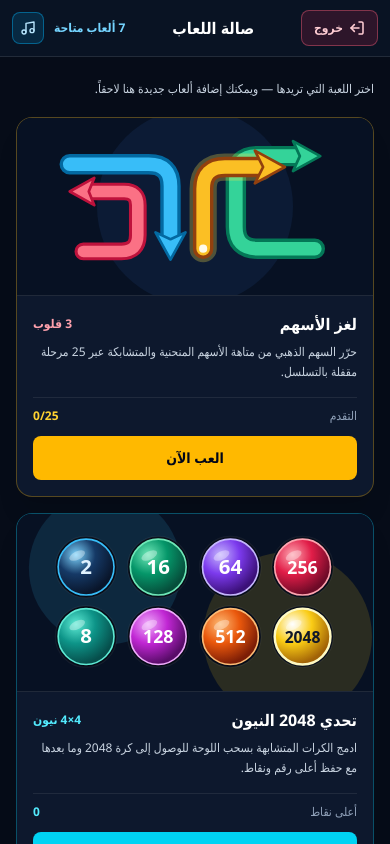
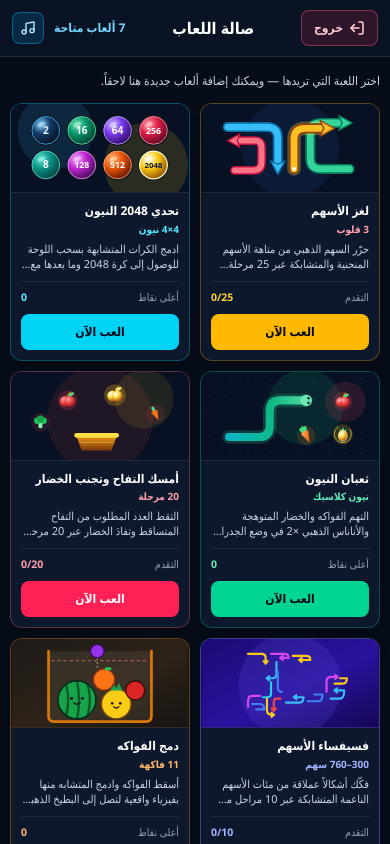
Before and after one commit to basim52/point-catcher, a React (Vite) app: page / in a window 390 px wide. Both pictures are taken after a click on the button "اللعاب". Built offline with nearby package versions, Linux system fonts and the light colour scheme.

Commit message:
style: optimize game lobby layout for mobile
Adjust grid configuration, padding, and font sizes to improve responsiveness and usability on smaller screens.

```diff
--- a/src/miniGames.tsx
+++ b/src/miniGames.tsx
@@ -2674,36 +2674,36 @@ export const GamesModal: React.FC<GamesModalProps> = ({
       </header>
 
       {/* Games Selection Lobby */}
-      <main className="flex-1 min-h-0 overflow-y-auto px-4 sm:px-6 py-6 sm:py-8">
+      <main className="flex-1 min-h-0 overflow-y-auto px-2.5 sm:px-6 py-4 sm:py-8">
         <div className="mx-auto max-w-[920px]">
-          <p className="text-xs sm:text-sm text-slate-300 mb-5">
+          <p className="text-xs sm:text-sm text-slate-300 mb-3.5 sm:mb-5">
             {ht.hubSubtitle}
           </p>
 
-          <div className="grid grid-cols-1 sm:grid-cols-2 lg:grid-cols-3 gap-4">
+          <div className="grid grid-cols-2 lg:grid-cols-3 gap-2.5 sm:gap-4">
             {/* Game Card 1: Arrow Escape */}
-            <div className="group rounded-2xl border border-amber-400/30 bg-[#0d182d] hover:border-amber-300/60 transition-colors overflow-hidden shadow-xl flex flex-col">
+            <div className="group rounded-xl sm:rounded-2xl border border-amber-400/30 bg-[#0d182d] hover:border-amber-300/60 transition-colors overflow-hidden shadow-xl flex flex-col">
               <div className="aspect-[2/1] w-full border-b border-white/10 overflow-hidden bg-[#071123]">
                 <ArrowEscapePreviewArt />
               </div>
 
-              <div className="p-4 flex-1 flex flex-col">
-                <div className="flex items-center justify-between gap-2 mb-1.5">
-                  <h2 className="text-base sm:text-lg font-bold text-white">
+              <div className="p-2.5 sm:p-4 flex-1 flex flex-col">
+                <div className="flex flex-col sm:flex-row sm:items-center sm:justify-between gap-0.5 sm:gap-2 mb-1 sm:mb-1.5">
+                  <h2 className="text-xs sm:text-lg font-bold text-white leading-snug">
                     {ht.arrowGameTitle}
                   </h2>
-                  <span className="font-num text-xs font-semibold text-rose-300 whitespace-nowrap">
+                  <span className="font-num text-[10px] sm:text-xs font-semibold text-rose-300 whitespace-nowrap">
                     {ht.heartsTag}
                   </span>
                 </div>
 
-                <p className="text-xs sm:text-sm text-slate-300 leading-relaxed mb-4 flex-1">
+                <p className="text-[11px] sm:text-sm text-slate-300 leading-snug sm:leading-relaxed mb-2.5 sm:mb-4 flex-1 line-clamp-2 sm:line-clamp-none">
                   {ht.arrowGameDesc}
                 </p>
 
-                <div className="flex items-center justify-between text-xs text-slate-400 mb-3 pt-2.5 border-t border-white/8">
-                  <span>{ht.progressLabel}</span>
-                  <span className="font-num font-bold text-amber-300">
+                <div className="flex items-center justify-between gap-1 text-[10.5px] sm:text-xs text-slate-400 mb-2 sm:mb-3 pt-2 sm:pt-2.5 border-t border-white/8">
+                  <span className="truncate">{ht.progressLabel}</span>
+                  <span className="font-num font-bold text-amber-300 whitespace-nowrap">
                     {arrowSolvedCount}/{TOTAL_LEVELS}
                   </span>
                 </div>
@@ -2711,7 +2711,7 @@ export const GamesModal: React.FC<GamesModalProps> = ({
                 <button
                   type="button"
                   onClick={() => setActiveGame('arrow-escape')}
-                  className="w-full h-11 rounded-lg bg-amber-400 hover:bg-amber-300 active:scale-[0.99] text-slate-950 font-bold text-sm sm:text-base transition-all cursor-pointer"
+                  className="w-full h-9 sm:h-11 rounded-lg bg-amber-400 hover:bg-amber-300 active:scale-[0.99] text-slate-950 font-bold text-xs sm:text-base transition-all cursor-pointer"
                 >
                   {ht.playBtn}
                 </button>
@@ -2719,28 +2719,28 @@ export const GamesModal: React.FC<GamesModalProps> = ({
             </div>
 
             {/* Game Card 2: Neon 2048 */}
-            <div className="group rounded-2xl border border-cyan-400/30 bg-[#0d182d] hover:border-cyan-300/60 transition-colors overflow-hidden shadow-xl flex flex-col">
+            <div className="group rounded-xl sm:rounded-2xl border border-cyan-400/30 bg-[#0d182d] hover:border-cyan-300/60 transition-colors overflow-hidden shadow-xl flex flex-col">
               <div className="aspect-[2/1] w-full border-b border-white/10 overflow-hidden bg-[#071123]">
                 <Neon2048PreviewArt />
               </div>
 
-              <div className="p-4 flex-1 flex flex-col">
-                <div className="flex items-center justify-between gap-2 mb-1.5">
-                  <h2 className="text-base sm:text-lg font-bold text-white">
+              <div className="p-2.5 sm:p-4 flex-1 flex flex-col">
+                <div className="flex flex-col sm:flex-row sm:items-center sm:justify-between gap-0.5 sm:gap-2 mb-1 sm:mb-1.5">
+                  <h2 className="text-xs sm:text-lg font-bold text-white leading-snug">
                     {ht.neon2048Title}
                   </h2>
-                  <span className="font-num text-xs font-semibold text-cyan-300 whitespace-nowrap">
+                  <span className="font-num text-[10px] sm:text-xs font-semibold text-cyan-300 whitespace-nowrap">
                     {ht.neonTag}
                   </span>
                 </div>
 
-                <p className="text-xs sm:text-sm text-slate-300 leading-relaxed mb-4 flex-1">
+                <p className="text-[11px] sm:text-sm text-slate-300 leading-snug sm:leading-relaxed mb-2.5 sm:mb-4 flex-1 line-clamp-2 sm:line-clamp-none">
                   {ht.neon2048Desc}
                 </p>
 
-                <div className="flex items-center justify-between text-xs text-slate-400 mb-3 pt-2.5 border-t border-white/8">
-                  <span>{ht.bestScoreLabel}</span>
-                  <span className="font-num font-bold text-cyan-300">
+                <div className="flex items-center justify-between gap-1 text-[10.5px] sm:text-xs text-slate-400 mb-2 sm:mb-3 pt-2 sm:pt-2.5 border-t border-white/8">
+                  <span className="truncate">{ht.bestScoreLabel}</span>
+                  <span className="font-num font-bold text-cyan-300 truncate">
                     {stats2048.bestScore}
                     {stats2048.bestTile > 0 ? ` · ${stats2048.bestTile}` : ''}
                   </span>
@@ -2749,7 +2749,7 @@ export const GamesModal: React.FC<GamesModalProps> = ({
                 <button
                   type="button"
                   onClick={() => setActiveGame('neon-2048')}
-                  className="w-full h-11 rounded-lg bg-cyan-400 hover:bg-cyan-300 active:scale-[0.99] text-slate-950 font-bold text-sm sm:text-base transition-all cursor-pointer"
+                  className="w-full h-9 sm:h-11 rounded-lg bg-cyan-400 hover:bg-cyan-300 active:scale-[0.99] text-slate-950 font-bold text-xs sm:text-base transition-all cursor-pointer"
                 >
                   {ht.playBtn}
                 </button>
@@ -2757,28 +2757,28 @@ export const GamesModal: React.FC<GamesModalProps> = ({
             </div>
 
             {/* Game Card 3: Neon Snake */}
-            <div className="group rounded-2xl border border-emerald-400/30 bg-[#0d182d] hover:border-emerald-300/60 transition-colors overflow-hidden shadow-xl flex flex-col">
+            <div className="group rounded-xl sm:rounded-2xl border border-emerald-400/30 bg-[#0d182d] hover:border-emerald-300/60 transition-colors overflow-hidden shadow-xl flex flex-col">
               <div className="aspect-[2/1] w-full border-b border-white/10 overflow-hidden bg-[#071123]">
                 <NeonSnakePreviewArt />
               </div>
 
-              <div className="p-4 flex-1 flex flex-col">
-                <div className="flex items-center justify-between gap-2 mb-1.5">
-                  <h2 className="text-base sm:text-lg font-bold text-white">
+              <div className="p-2.5 sm:p-4 flex-1 flex flex-col">
+                <div className="flex flex-col sm:flex-row sm:items-center sm:justify-between gap-0.5 sm:gap-2 mb-1 sm:mb-1.5">
+                  <h2 className="text-xs sm:text-lg font-bold text-white leading-snug">
                     {ht.neonSnakeTitle}
                   </h2>
-                  <span className="font-num text-xs font-semibold text-emerald-300 whitespace-nowrap">
+                  <span className="font-num text-[10px] sm:text-xs font-semibold text-emerald-300 whitespace-nowrap">
                     {ht.snakeTag}
                   </span>
                 </div>
 
-                <p className="text-xs sm:text-sm text-slate-300 leading-relaxed mb-4 flex-1">
+                <p className="text-[11px] sm:text-sm text-slate-300 leading-snug sm:leading-relaxed mb-2.5 sm:mb-4 flex-1 line-clamp-2 sm:line-clamp-none">
                   {ht.neonSnakeDesc}
                 </p>
 
-                <div className="flex items-center justify-between text-xs text-slate-400 mb-3 pt-2.5 border-t border-white/8">
-                  <span>{ht.bestScoreLabel}</span>
-                  <span className="font-num font-bold text-emerald-300">
+                <div className="flex items-center justify-between gap-1 text-[10.5px] sm:text-xs text-slate-400 mb-2 sm:mb-3 pt-2 sm:pt-2.5 border-t border-white/8">
+                  <span className="truncate">{ht.bestScoreLabel}</span>
+                  <span className="font-num font-bold text-emerald-300 whitespace-nowrap">
                     {snakeStats.bestScore}
                   </span>
                 </div>
@@ -2786,7 +2786,7 @@ export const GamesModal: React.FC<GamesModalProps> = ({
                 <button
                   type="button"
                   onClick={() => setActiveGame('neon-snake')}
-                  className="w-full h-11 rounded-lg bg-emerald-400 hover:bg-emerald-300 active:scale-[0.99] text-slate-950 font-bold text-sm sm:text-base transition-all cursor-pointer"
+                  className="w-full h-9 sm:h-11 rounded-lg bg-emerald-400 hover:bg-emerald-300 active:scale-[0.99] text-slate-950 font-bold text-xs sm:text-base transition-all cursor-pointer"
                 >
                   {ht.playBtn}
                 </button>
@@ -2794,28 +2794,28 @@ export const GamesModal: React.FC<GamesModalProps> = ({
             </div>
 
             {/* Game Card 4: Catch Apples, Dodge Veggies */}
-            <div className="group rounded-2xl border border-rose-400/30 bg-[#0d182d] hover:border-rose-300/60 transition-colors overflow-hidden shadow-xl flex flex-col">
+            <div className="group rounded-xl sm:rounded-2xl border border-rose-400/30 bg-[#0d182d] hover:border-rose-300/60 transition-colors overflow-hidden shadow-xl flex flex-col">
               <div className="aspect-[2/1] w-full border-b border-white/10 overflow-hidden bg-[#071123]">
                 <AppleCatchPreviewArt />
               </div>
 
-              <div className="p-4 flex-1 flex flex-col">
-                <div className="flex items-center justify-between gap-2 mb-1.5">
-                  <h2 className="text-base sm:text-lg font-bold text-white">
+              <div className="p-2.5 sm:p-4 flex-1 flex flex-col">
+                <div className="flex flex-col sm:flex-row sm:items-center sm:justify-between gap-0.5 sm:gap-2 mb-1 sm:mb-1.5">
+                  <h2 className="text-xs sm:text-lg font-bold text-white leading-snug">
                     {ht.appleCatchTitle}
                   </h2>
-                  <span className="font-num text-xs font-semibold text-rose-300 whitespace-nowrap">
+                  <span className="font-num text-[10px] sm:text-xs font-semibold text-rose-300 whitespace-nowrap">
                     {ht.appleCatchTag}
                   </span>
                 </div>
 
-                <p className="text-xs sm:text-sm text-slate-300 leading-relaxed mb-4 flex-1">
+                <p className="text-[11px] sm:text-sm text-slate-300 leading-snug sm:leading-relaxed mb-2.5 sm:mb-4 flex-1 line-clamp-2 sm:line-clamp-none">
                   {ht.appleCatchDesc}
                 </p>
 
-                <div className="flex items-center justify-between text-xs text-slate-400 mb-3 pt-2.5 border-t border-white/8">
-                  <span>{ht.progressLabel}</span>
-                  <span className="font-num font-bold text-rose-300">
+                <div className="flex items-center justify-between gap-1 text-[10.5px] sm:text-xs text-slate-400 mb-2 sm:mb-3 pt-2 sm:pt-2.5 border-t border-white/8">
+                  <span className="truncate">{ht.progressLabel}</span>
+                  <span className="font-num font-bold text-rose-300 whitespace-nowrap">
                     {appleCatchCleared}/{APPLE_CATCH_TOTAL_LEVELS}
                   </span>
                 </div>
@@ -2823,7 +2823,7 @@ export const GamesModal: React.FC<GamesModalProps> = ({
                 <button
                   type="button"
                   onClick={() => setActiveGame('apple-catch')}
-                  className="w-full h-11 rounded-lg bg-rose-500 hover:bg-rose-400 active:scale-[0.99] text-white font-bold text-sm sm:text-base transition-all cursor-pointer"
+                  className="w-full h-9 sm:h-11 rounded-lg bg-rose-500 hover:bg-rose-400 active:scale-[0.99] text-white font-bold text-xs sm:text-base transition-all cursor-pointer"
                 >
                   {ht.playBtn}
                 </button>
@@ -2831,28 +2831,28 @@ export const GamesModal: React.FC<GamesModalProps> = ({
             </div>
 
             {/* Game Card 5: Arrow Mosaic (فسيفساء الأسهم) */}
-            <div className="group rounded-2xl border border-indigo-400/40 bg-[#0d182d] hover:border-indigo-300/75 transition-colors overflow-hidden shadow-xl flex flex-col">
+            <div className="group rounded-xl sm:rounded-2xl border border-indigo-400/40 bg-[#0d182d] hover:border-indigo-300/75 transition-colors overflow-hidden shadow-xl flex flex-col">
               <div className="aspect-[2/1] w-full border-b border-white/10 overflow-hidden bg-[#1e0a6e]">
                 <ArrowMosaicPreviewArt />
               </div>
 
-              <div className="p-4 flex-1 flex flex-col">
-                <div className="flex items-center justify-between gap-2 mb-1.5">
-                  <h2 className="text-base sm:text-lg font-bold text-white">
+              <div className="p-2.5 sm:p-4 flex-1 flex flex-col">
+                <div className="flex flex-col sm:flex-row sm:items-center sm:justify-between gap-0.5 sm:gap-2 mb-1 sm:mb-1.5">
+                  <h2 className="text-xs sm:text-lg font-bold text-white leading-snug">
                     {ht.arrowMosaicTitle}
                   </h2>
-                  <span className="font-num text-xs font-semibold text-indigo-300 whitespace-nowrap">
+                  <span className="font-num text-[10px] sm:text-xs font-semibold text-indigo-300 whitespace-nowrap">
                     {ht.arrowMosaicTag}
                   </span>
                 </div>
 
-                <p className="text-xs sm:text-sm text-slate-300 leading-relaxed mb-4 flex-1">
+                <p className="text-[11px] sm:text-sm text-slate-300 leading-snug sm:leading-relaxed mb-2.5 sm:mb-4 flex-1 line-clamp-2 sm:line-clamp-none">
                   {ht.arrowMosaicDesc}
                 </p>
 
-                <div className="flex items-center justify-between text-xs text-slate-400 mb-3 pt-2.5 border-t border-white/8">
-                  <span>{ht.progressLabel}</span>
-                  <span className="font-num font-bold text-indigo-300">
+                <div className="flex items-center justify-between gap-1 text-[10.5px] sm:text-xs text-slate-400 mb-2 sm:mb-3 pt-2 sm:pt-2.5 border-t border-white/8">
+                  <span className="truncate">{ht.progressLabel}</span>
+                  <span className="font-num font-bold text-indigo-300 whitespace-nowrap">
                     {mosaicCleared}/{ARROW_MOSAIC_TOTAL_LEVELS}
                   </span>
                 </div>
@@ -2860,7 +2860,7 @@ export const GamesModal: React.FC<GamesModalProps> = ({
                 <button
                   type="button"
                   onClick={() => setActiveGame('arrow-mosaic')}
-                  className="w-full h-11 rounded-lg bg-indigo-500 hover:bg-indigo-400 active:scale-[0.99] text-white font-bold text-sm sm:text-base transition-all cursor-pointer"
+                  className="w-full h-9 sm:h-11 rounded-lg bg-indigo-500 hover:bg-indigo-400 active:scale-[0.99] text-white font-bold text-xs sm:text-base transition-all cursor-pointer"
                 >
                   {ht.playBtn}
                 </button>
@@ -2868,28 +2868,28 @@ export const GamesModal: React.FC<GamesModalProps> = ({
             </div>
 
             {/* Game Card 6: Fruit Merge (دمج الفواكه) */}
-            <div className="group rounded-2xl border border-orange-400/35 bg-[#0d182d] hover:border-orange-300/70 transition-colors overflow-hidden shadow-xl flex flex-col">
+            <div className="group rounded-xl sm:rounded-2xl border border-orange-400/35 bg-[#0d182d] hover:border-orange-300/70 transition-colors overflow-hidden shadow-xl flex flex-col">
               <div className="aspect-[2/1] w-full border-b border-white/10 overflow-hidden bg-[#21130d]">
                 <FruitMergePreviewArt />
               </div>
 
-              <div className="p-4 flex-1 flex flex-col">
-                <div className="flex items-center justify-between gap-2 mb-1.5">
-                  <h2 className="text-base sm:text-lg font-bold text-white">
+              <div className="p-2.5 sm:p-4 flex-1 flex flex-col">
+                <div className="flex flex-col sm:flex-row sm:items-center sm:justify-between gap-0.5 sm:gap-2 mb-1 sm:mb-1.5">
+                  <h2 className="text-xs sm:text-lg font-bold text-white leading-snug">
                     {ht.fruitMergeTitle}
                   </h2>
-                  <span className="font-num text-xs font-semibold text-orange-300 whitespace-nowrap">
+                  <span className="font-num text-[10px] sm:text-xs font-semibold text-orange-300 whitespace-nowrap">
                     {ht.fruitMergeTag}
                   </span>
                 </div>
 
-                <p className="text-xs sm:text-sm text-slate-300 leading-relaxed mb-4 flex-1">
+                <p className="text-[11px] sm:text-sm text-slate-300 leading-snug sm:leading-relaxed mb-2.5 sm:mb-4 flex-1 line-clamp-2 sm:line-clamp-none">
                   {ht.fruitMergeDesc}
                 </p>
 
-                <div className="flex items-center justify-between text-xs text-slate-400 mb-3 pt-2.5 border-t border-white/8">
-                  <span>{ht.bestScoreLabel}</span>
-                  <span className="font-num font-bold text-orange-300">
+                <div className="flex items-center justify-between gap-1 text-[10.5px] sm:text-xs text-slate-400 mb-2 sm:mb-3 pt-2 sm:pt-2.5 border-t border-white/8">
+                  <span className="truncate">{ht.bestScoreLabel}</span>
+                  <span className="font-num font-bold text-orange-300 truncate">
                     {fruitMergeStats.bestScore}
                     {fruitMergeStats.bestScore > 0 && bestFruitTier
                       ? ` · ${lang === 'ar' ? bestFruitTier.nameAr : bestFruitTier.nameEn}`
@@ -2900,7 +2900,7 @@ export const GamesModal: React.FC<GamesModalProps> = ({
                 <button
                   type="button"
                   onClick={() => setActiveGame('fruit-merge')}
-                  className="w-full h-11 rounded-lg bg-orange-400 hover:bg-orange-300 active:scale-[0.99] text-slate-950 font-bold text-sm sm:text-base transition-all cursor-pointer"
+                  className="w-full h-9 sm:h-11 rounded-lg bg-orange-400 hover:bg-orange-300 active:scale-[0.99] text-slate-950 font-bold text-xs sm:text-base transition-all cursor-pointer"
                 >
                   {ht.playBtn}
                 </button>
@@ -2908,28 +2908,28 @@ export const GamesModal: React.FC<GamesModalProps> = ({
             </div>
 
             {/* Game Card 7: Neon Brick Breaker (تكسير النيون) */}
-            <div className="group rounded-2xl border border-sky-400/35 bg-[#0d182d] hover:border-sky-300/70 transition-colors overflow-hidden shadow-xl flex flex-col">
+            <div className="group rounded-xl sm:rounded-2xl border border-sky-400/35 bg-[#0d182d] hover:border-sky-300/70 transition-colors overflow-hidden shadow-xl flex flex-col">
               <div className="aspect-[2/1] w-full border-b border-white/10 overflow-hidden bg-[#060e1f]">
                 <BrickBreakerPreviewArt />
               </div>
 
-              <div className="p-4 flex-1 flex flex-col">
-                <div className="flex items-center justify-between gap-2 mb-1.5">
-                  <h2 className="text-base sm:text-lg font-bold text-white">
+              <div className="p-2.5 sm:p-4 flex-1 flex flex-col">
+                <div className="flex flex-col sm:flex-row sm:items-center sm:justify-between gap-0.5 sm:gap-2 mb-1 sm:mb-1.5">
+                  <h2 className="text-xs sm:text-lg font-bold text-white leading-snug">
                     {ht.brickBreakerTitle}
                   </h2>
-                  <span className="font-num text-xs font-semibold text-rose-300 whitespace-nowrap">
+                  <span className="font-num text-[10px] sm:text-xs font-semibold text-rose-300 whitespace-nowrap">
                     {ht.brickBreakerTag}
                   </span>
                 </div>
 
-                <p className="text-xs sm:text-sm text-slate-300 leading-relaxed mb-4 flex-1">
+                <p className="text-[11px] sm:text-sm text-slate-300 leading-snug sm:leading-relaxed mb-2.5 sm:mb-4 flex-1 line-clamp-2 sm:line-clamp-none">
                   {ht.brickBreakerDesc}
                 </p>
 
-                <div className="flex items-center justify-between text-xs text-slate-400 mb-3 pt-2.5 border-t border-white/8">
-                  <span>{ht.progressLabel}</span>
-                  <span className="font-num font-bold text-sky-300">
+                <div className="flex items-center justify-between gap-1 text-[10.5px] sm:text-xs text-slate-400 mb-2 sm:mb-3 pt-2 sm:pt-2.5 border-t border-white/8">
+                  <span className="truncate">{ht.progressLabel}</span>
+                  <span className="font-num font-bold text-sky-300 truncate">
                     {brickBreakerStats.clearedStages.length}/{BRICK_BREAKER_TOTAL_LEVELS}
                     {brickBreakerStats.bestScore > 0
                       ? ` · ${brickBreakerStats.bestScore}`
@@ -2940,7 +2940,7 @@ export const GamesModal: React.FC<GamesModalProps> = ({
                 <button
                   type="button"
                   onClick={() => setActiveGame('brick-breaker')}
-                  className="w-full h-11 rounded-lg bg-sky-400 hover:bg-sky-300 active:scale-[0.99] text-slate-950 font-bold text-sm sm:text-base transition-all cursor-pointer"
+                  className="w-full h-9 sm:h-11 rounded-lg bg-sky-400 hover:bg-sky-300 active:scale-[0.99] text-slate-950 font-bold text-xs sm:text-base transition-all cursor-pointer"
                 >
                   {ht.playBtn}
                 </button>
@@ -2948,11 +2948,11 @@ export const GamesModal: React.FC<GamesModalProps> = ({
             </div>
 
             {/* Extensible Placeholder Slot for Future Games */}
-            <div className="rounded-2xl border border-dashed border-white/14 bg-[#0a1324]/60 p-6 flex flex-col items-center justify-center text-center min-h-[260px]">
-              <div className="w-12 h-12 rounded-xl border border-white/12 bg-slate-900/80 flex items-center justify-center text-slate-400 mb-3">
+            <div className="rounded-xl sm:rounded-2xl border border-dashed border-white/14 bg-[#0a1324]/60 p-3 sm:p-6 flex flex-col items-center justify-center text-center min-h-[190px] sm:min-h-[260px]">
+              <div className="w-9 h-9 sm:w-12 sm:h-12 rounded-xl border border-white/12 bg-slate-900/80 flex items-center justify-center text-slate-400 mb-2 sm:mb-3">
                 <svg
                   viewBox="0 0 24 24"
-                  className="w-6 h-6"
+                  className="w-5 h-5 sm:w-6 sm:h-6"
                   fill="none"
                   stroke="currentColor"
                   strokeWidth="2"
@@ -2964,10 +2964,10 @@ export const GamesModal: React.FC<GamesModalProps> = ({
                   <line x1="5" y1="12" x2="19" y2="12" />
                 </svg>
               </div>
-              <h2 className="text-sm sm:text-base font-bold text-slate-300 mb-1">
+              <h2 className="text-xs sm:text-base font-bold text-slate-300 mb-1">
                 {ht.comingSoonTitle}
               </h2>
-              <p className="text-xs text-slate-500 max-w-[220px] leading-relaxed">
+              <p className="text-[11px] sm:text-xs text-slate-500 max-w-[220px] leading-snug sm:leading-relaxed">
                 {ht.comingSoonDesc}
               </p>
             </div>
```
